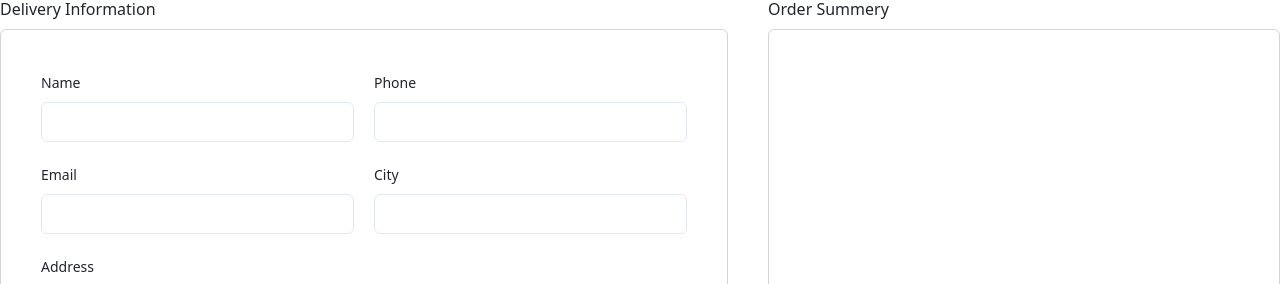
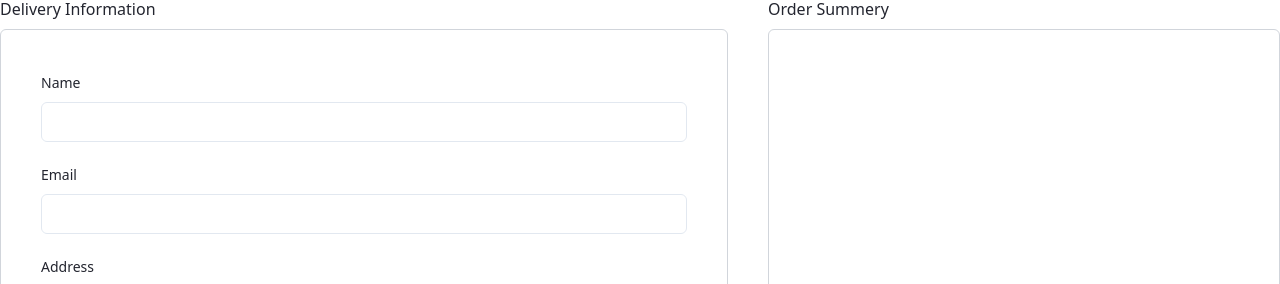
Before and after one commit to MahmudulMahi/technet, a React (Vite) app: page /checkout in a window 1280 px wide. Shown: the part 171-455 px from the top of the page. Built offline with nearby package versions, Linux system fonts and the light colour scheme.

Commit message:
fixed checkout page

```diff
--- a/src/pages/Checkout.tsx
+++ b/src/pages/Checkout.tsx
@@ -31,16 +31,7 @@ export default function Checkout() {
                 <Input type="text" id="name" className="mt-2" />
               </div>
             </div>
-            <div className="w-full space-y-5">
-              <div>
-                <Label htmlFor="name">Phone</Label>
-                <Input type="text" id="name" className="mt-2" />
-              </div>
-              <div>
-                <Label htmlFor="name">City</Label>
-                <Input type="text" id="name" className="mt-2" />
-              </div>
-            </div>
+
           </div>
           <div className="mt-5">
             <Label htmlFor="name">Address</Label>
```
